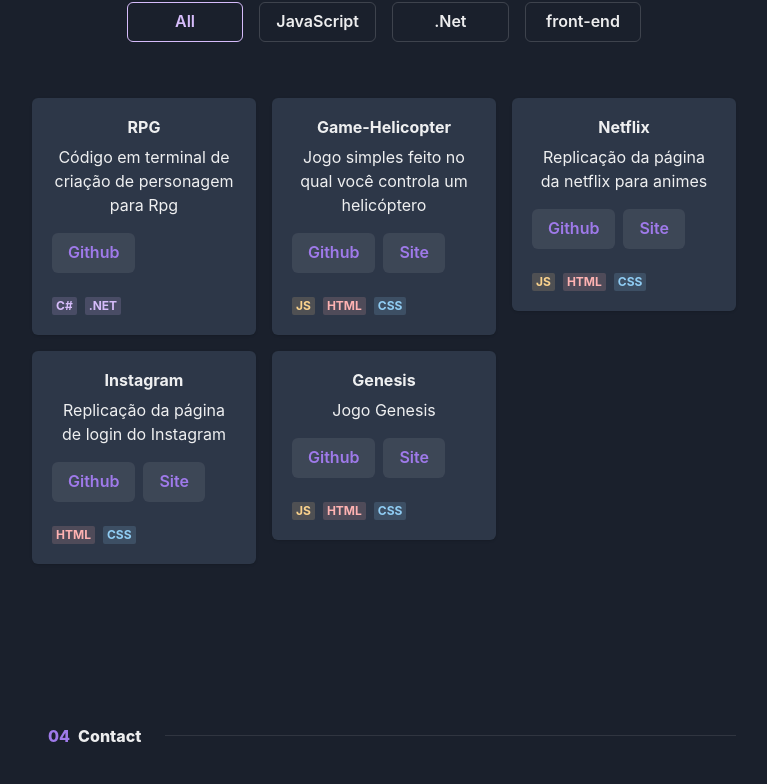
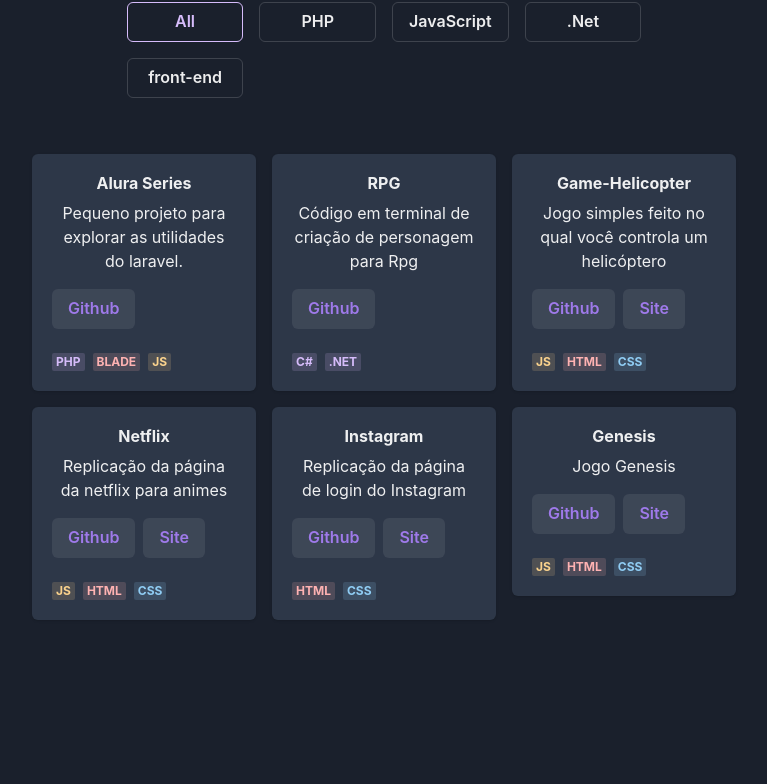
Before and after one commit to joaol23/portifolio, a Next.js app: page / in a window 1280 px wide. Shown: the part 3379-4163 px from the top of the page, without its empty margins (256-1023 px from the left). Built offline with nearby package versions, Linux system fonts and the light colour scheme.

Commit message:
atualizando portifolio

```diff
--- a/src/data/experience/index.ts
+++ b/src/data/experience/index.ts
@@ -140,6 +140,10 @@
             {
                 text: "Java",
                 colorScheme: "orange"
+            },
+            {
+                text: "Algoritmo",
+                colorScheme: "blue"
             }
         ],
         items: [
--- a/src/data/projects/index.ts
+++ b/src/data/projects/index.ts
@@ -61,7 +61,32 @@
     }
 ];
 
-export const others: OtherProjectsProps[] = [
+export const others: OtherProjectsProps[] = [,
+    {
+        name: "Alura Series",
+        description: "Pequeno projeto para explorar as utilidades do laravel.",
+        tags: ["php"],
+        badges: [
+            {
+                text: "PHP",
+                colorScheme: "purple"
+            },
+            {
+                text: "Blade",
+                colorScheme: "red"
+            },
+            {
+                text: "Js",
+                colorScheme: "orange"
+            }
+        ],
+        buttons: [
+            {
+                text: 'Github',
+                href: "https://github.com/joaol23/laravel-alura-series"
+            }
+        ]
+    },
     {
         name: "RPG",
         description: "Código em terminal de criação de personagem para Rpg",
--- a/src/data/projects/tags.ts
+++ b/src/data/projects/tags.ts
@@ -1,6 +1,10 @@
 import { tagProps } from "../@types/tag";
 
 export const tags: tagProps[] = [
+    {
+        id: 'php',
+        name: 'PHP'
+    },
     {
         id: 'js',
         name: 'JavaScript'
```
